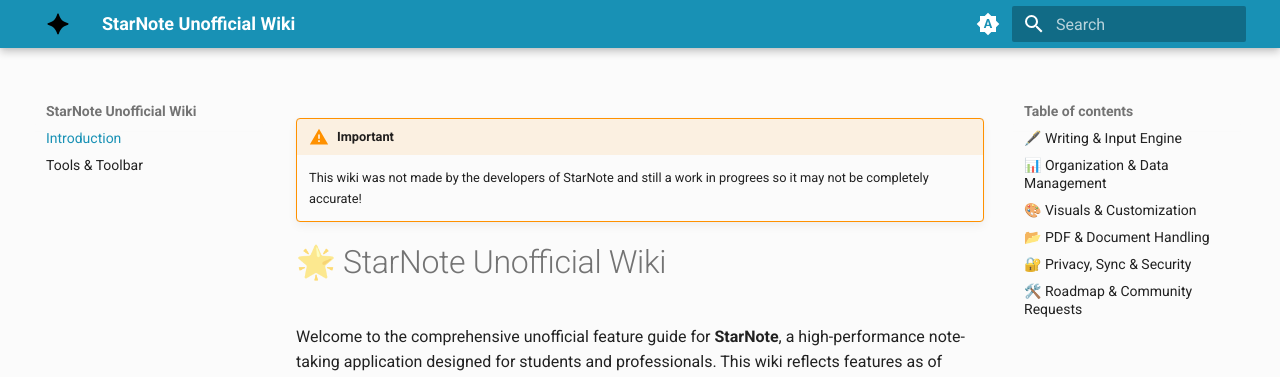
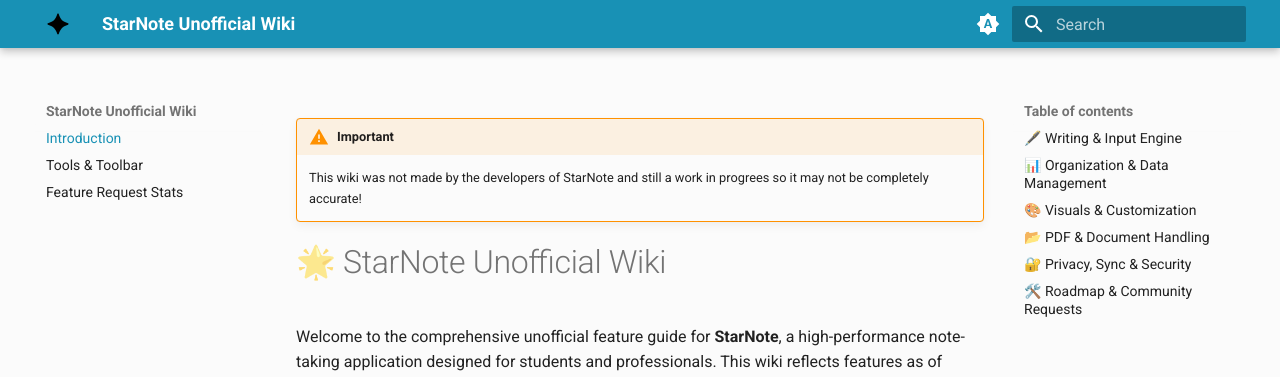
Before and after one commit to NakoTurtle/StarNote-Unofficial-Wiki, an MkDocs documentation site: the page built from docs/index.md, in a window 1280 px wide. Shown: the top 377 px of the page. Built offline with MkDocs 1.6.1 and Material for MkDocs 9.7.7, drawn with Linux system fonts in a browser that asks for light colours.

Commit message:
Refactor mkdocs.yml configuration

```diff
--- a/mkdocs.yml
+++ b/mkdocs.yml
@@ -46,7 +46,7 @@
 nav:
   - Introduction: index.md
   - Tools & Toolbar: tools.md
-  #- Features: features.md
+  - Feature Request Stats: features.md
   #- Other Tools: other-tools.md
 markdown_extensions:
   - admonition
```
